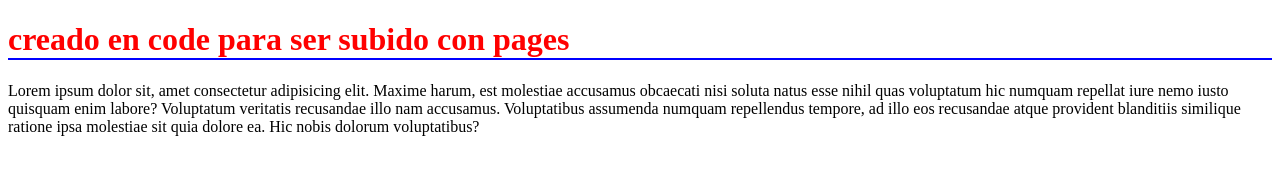
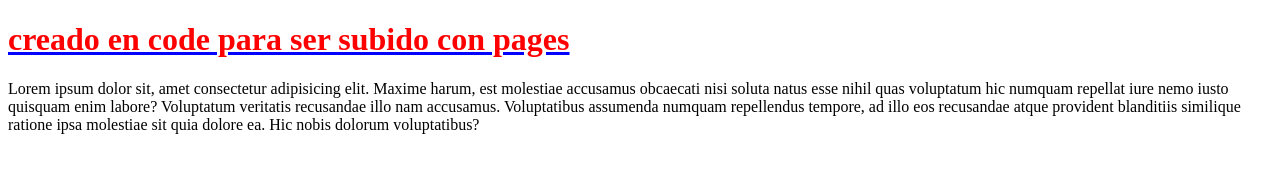
Before and after one commit to Franciscomanuel05/mi_pagina_web, a plain HTML site: page docs/index.html in a window 1280 px wide. Drawn offline with Linux system fonts and the light colour scheme.

Commit message:
actualizacion

```diff
--- a/docs/estido.css
+++ b/docs/estido.css
@@ -1,4 +1,4 @@
 h1 {
     color: red;
-    border-bottom: 2px blue solid;
+    text-decoration: underline blue solid;
 }
```
